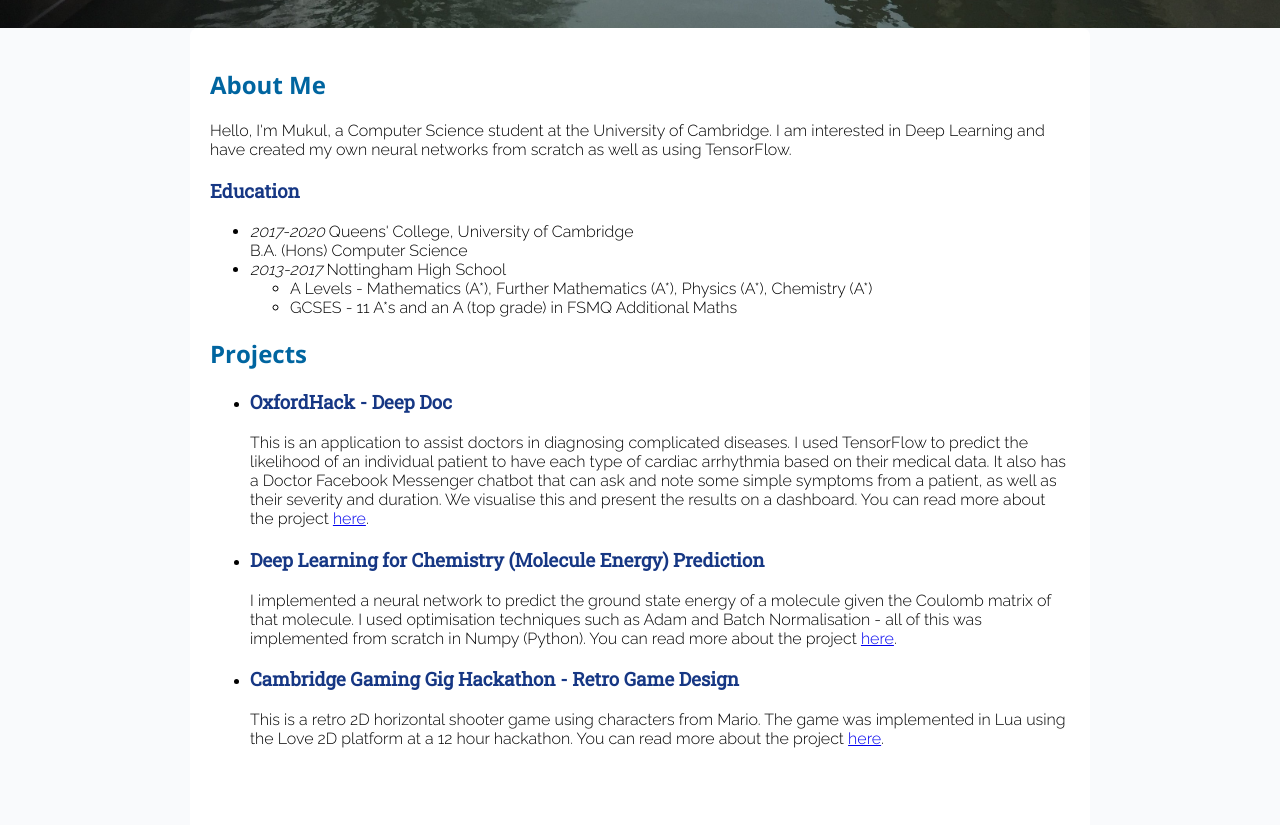
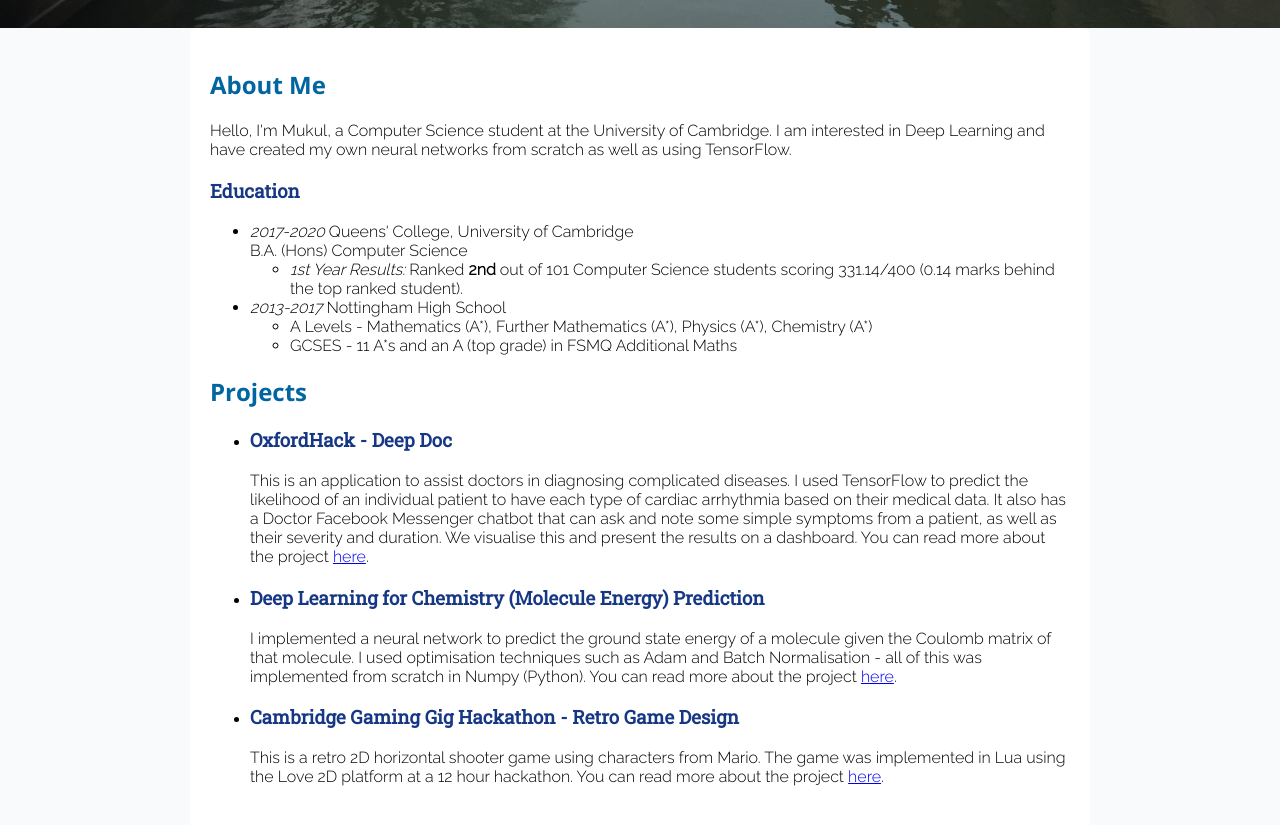
Before and after one commit to mukul-rathi/old-personal-website, a Jekyll site: the page index.html, which Jekyll copies as it is, in a window 1280 px wide and 900 px high, scrolled down 918 px. Shown: the top 825 px of the window. Built offline with Jekyll 4.4.1, drawn with Linux system fonts in a browser that asks for light colours.

Commit message:
Update About Me to include 1st Year Exam result

```diff
--- a/index.html
+++ b/index.html
@@ -67,6 +67,10 @@
                             <ul>
                                 <li> <em>2017-2020</em> Queens' College, University of Cambridge
                                     <br>B.A. (Hons) Computer Science
+                                    <ul>
+                                        <li><em>1st Year Results:</em> Ranked <strong>2nd </strong> out of 101 Computer Science students scoring 331.14/400 (0.14 marks behind the top ranked student).
+                                        </li>
+                                    </ul>
                                 </li>
                                 <li> <em>2013-2017</em> Nottingham High School
                                     <ul>
```
